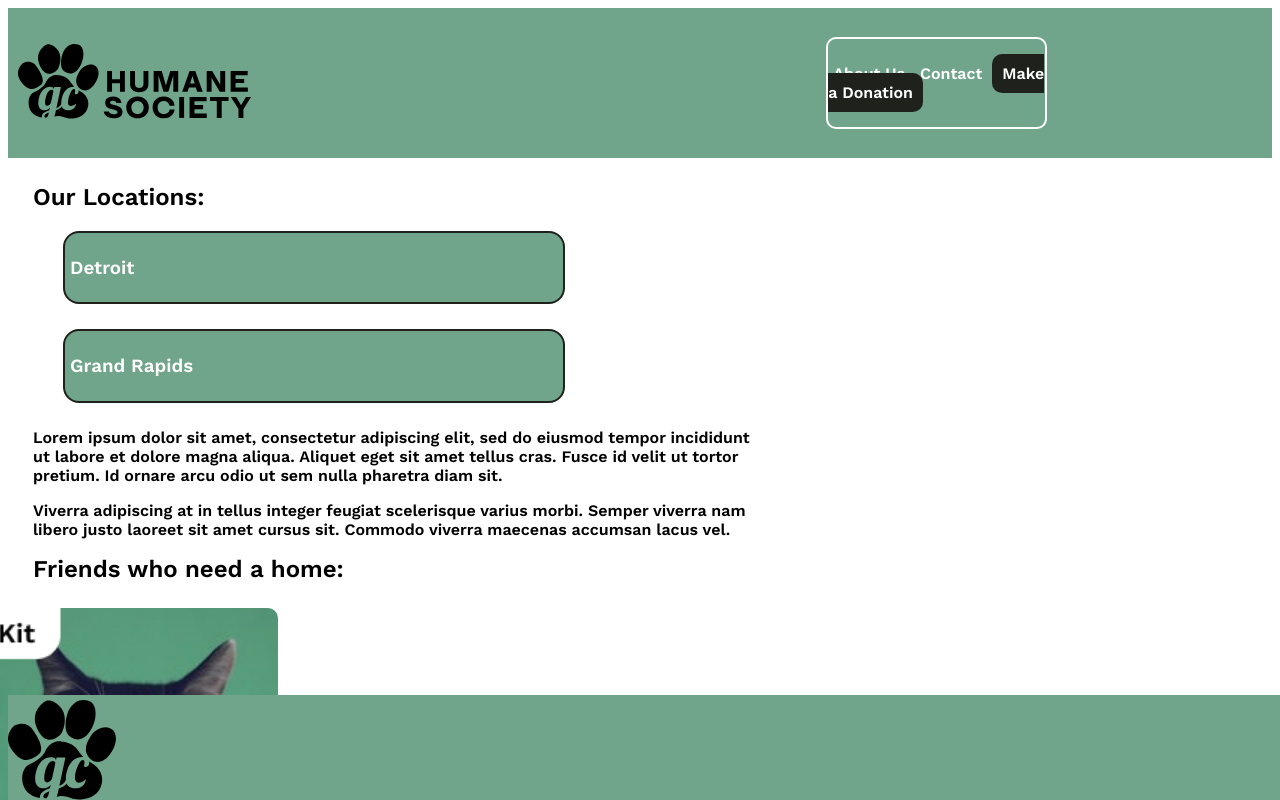
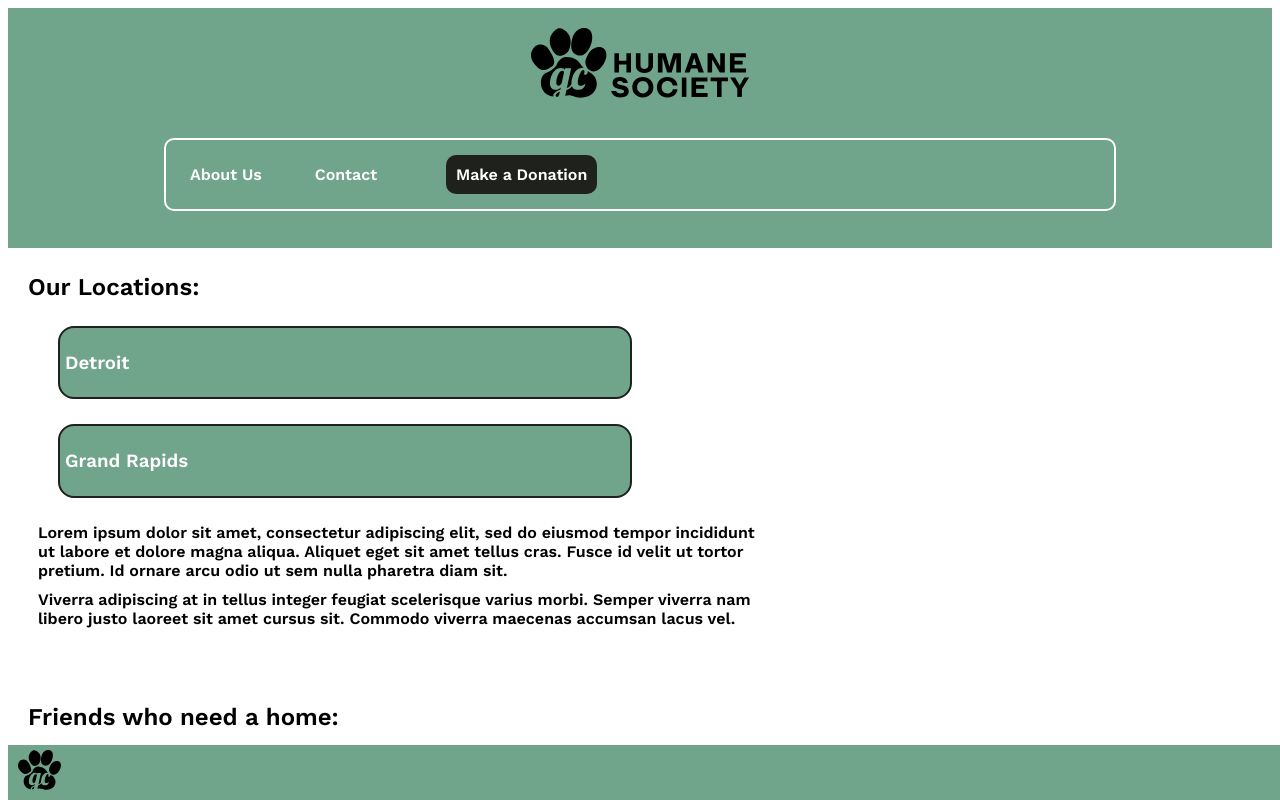
Before and after one commit to BobbieHoch/Hochstadt-part-one-revised, a plain HTML site: page index.html in a window 1280 px wide. Shown: the top 800 px of the page. Drawn offline with nearby package versions, Linux system fonts and the light colour scheme.

Commit message:
Changes 11pa

```diff
--- a/style.css
+++ b/style.css
@@ -31,6 +31,7 @@ li{
     list-style: none;
     display: inline;
     align-items: stretch;
+    justify-content: center;
 }
 #donation{
     background-color: #1f211c;
@@ -49,15 +50,15 @@ h2{
     align-items: center;
 }
 .content{
-    margin: 0px 90px 60px 90px;
+    margin: 10px 20px;
 
 }
 .buttons{
     color: white;
     background-color: #70a48b;
     border:2px solid #1f211c;
-    width: 45em;
-    margin: 0px 0px 25px 25px;
+    width: 35em;
+    margin:25px;
     padding-left: 10px;
     padding: 5px;
     border-radius: 1em;
@@ -66,17 +67,19 @@ h2{
 
 .textContent{
     Width: 45em;
-    margin:10px 20;
+    margin:10px 10px;
 }
 
 .friends{
     width: 100%;
+    margin-top: 75px;
 }
 .pic{
     border-radius: 10px;
-    width: 40%;
+    width: 45%;
     margin:5px;
     margin-bottom: 10px;
+    justify-items: center;
 }
 
 .pix{
@@ -87,7 +90,7 @@ h2{
 footer {
         position:fixed;
         background-color: #70a48b;
-        height:105px;
+        height:55px;
         width:100%;
         bottom:0px;
         margin-top: 4px;
@@ -95,48 +98,48 @@ footer {
  }
 .botLogo{
     position:fixed;
-    height: 100px;
+    height: 40px;
+    margin:10px;
     background-color: #70a48b;
     bottom:0px;
 
 }
 @media screen and (min-width: 768px){
 
-    header{
+    /* header{
         flex-direction: row;
         height: 150px;
 
-    }
-    .top-logo{
+    } */
+    /* .top-logo{
         height:75px;
         margin-left: 10px;
-        /* border: 20px; */
-        /* justify-content: flex-end; */
+        border: 20px;
+        justify-content: flex-end;
     }
-    .Nav{
+    /* .Nav{
         float:right;
         margin-left: 575px;
         Margin-right: 225px;
-        /* position: relative; */
-        padding:10px 25p;
+        position: relative;
         justify-content: center;
-    }
-    #donation{
+    } */
+    /* #donation{
         margin:5px 0px;
-    }
+    } */
 
     }
-    ul{
+    /* ul{
         float:inline-end;
-        justify-content:space-evenly;
+        justify-content:space-evenly; */
     }
-    li{
+    /* li{
         margin: 5px;
         list-style: none;
         display: inline;
-        /* justify-content:right; */
-        /* align-items: center; */
-    }
+        justify-content:right;
+        align-items: center; */
+    /* }
     .content{
         flex-direction:row;
         margin-right: 550px;
@@ -146,32 +149,25 @@ footer {
         Height: 100px;
         /* height:fit-content; */
     }
+    */
+    /* .locations{
+        width: 775px;
+        } */
+    /* .buttons{
+        width:63%;
+    } */
 
-    .locations{
-        width: 775px;
-        }
-    .buttons{
-        width:63%;
-    }
-
-    .friends{
+    /* .friends{
         position: relative;
         margin-left: 550px;
         width: 48%;
-        /* justify-content: end; */
-    }
-    .pix{
+        justify-content: end;
+    }  */
+    /* .pix{
         width: 750px;
         float:inline-end;
         border-radius: 10px;
         margin-bottom: 75px;
-        position:relative;
+        position:relative; */
 
-    }
-
-    .topRow{
-        position: relative;
-        display: flexbox;
-        margin-left: 550px;
-        flex-direction: row;
-    }
+    } */
```
